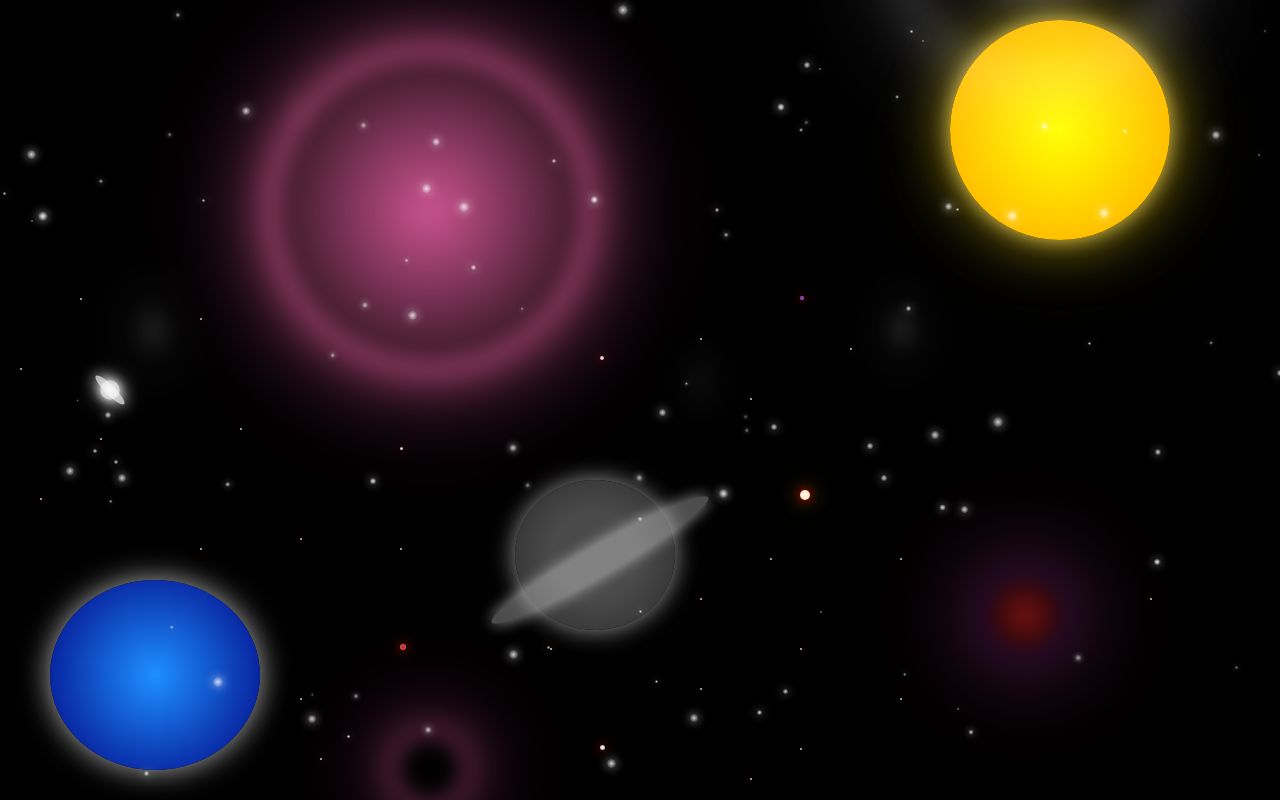
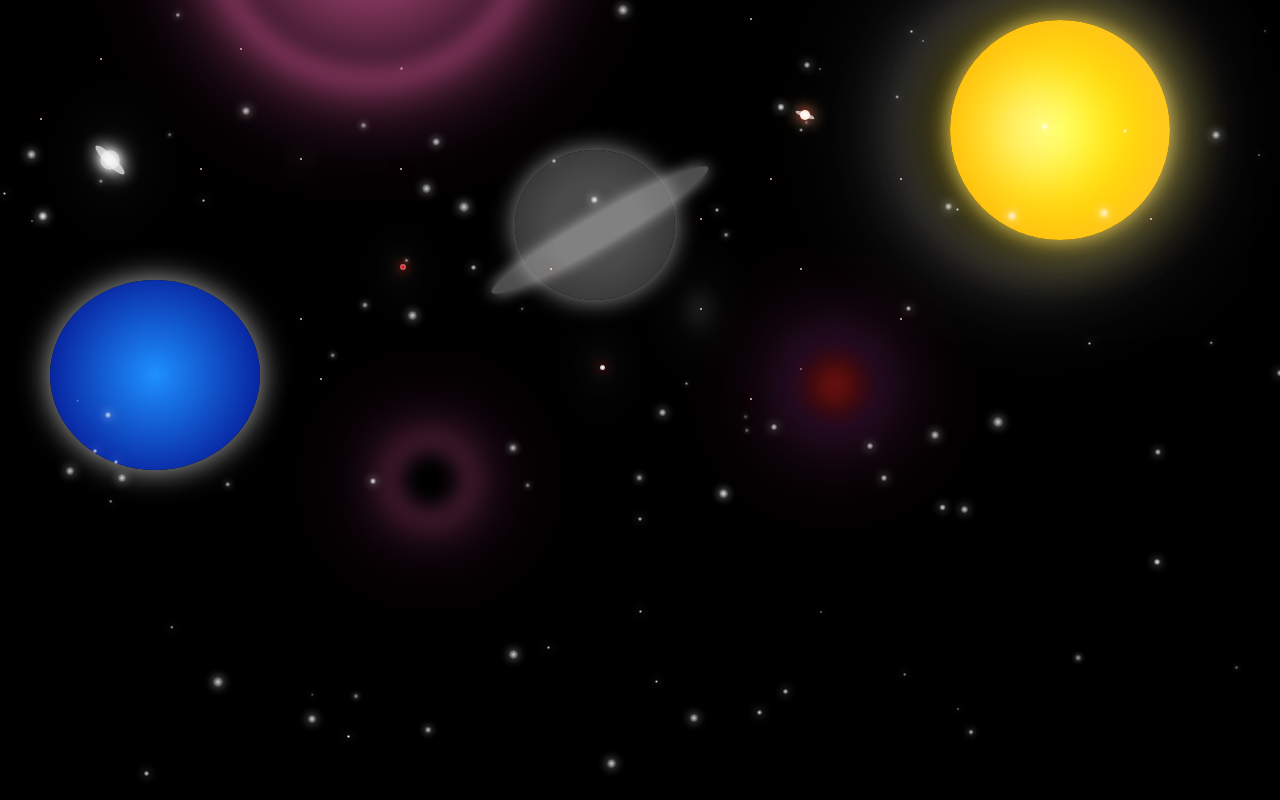
Before and after one commit to NikosProtonotarios/CSS-Space-Drawing, a plain HTML site: page index.html in a window 1280 px wide. Shown: the top 800 px of the page. Drawn offline with Linux system fonts and the light colour scheme.

Commit message:
correct elements position

```diff
--- a/index.html
+++ b/index.html
@@ -7,7 +7,7 @@
     <title>Starwing</title>
 </head>
 <body>
-
+  <div class="container">
     <div class="sun"></div>
     <div class="planet-earth"></div>
     <div class="planet-chronos">
@@ -65,7 +65,7 @@
     <div class="lens-flare6"></div>
     <div class="rings3"></div>
     <div class="particles"></div>
-
+  </div>
     <script src="script.js"></script>
 </body>
 </html>
--- a/style.css
+++ b/style.css
@@ -5,6 +5,10 @@ body {
     background-color: black;
     height: 100vh;
     width: 100wh;
+}
+
+.container {
+    position: relative;
 }
 
 .sun {
@@ -34,12 +38,12 @@ body {
     border-radius: 50%;
     box-shadow: 0 0 25px rgba(255, 255, 255, 0.6);
     left: 515px;
-    top: -40px;
+    top: 10px;
 }
 
 .rings {
     position: relative;
-    bottom: 110px;
+    bottom: 60px;
     left: 600px;
     width: 250px;
     height: 30px;
@@ -57,7 +61,7 @@ body {
     position: absolute;
     box-shadow: 0 0 30px rgba(255, 255, 255, 0.7);
     left: 50px;
-    bottom: 30px;
+    top: 280px;
 }
 
 .star {
@@ -71,7 +75,7 @@ body {
         0 0 30px rgba(255, 255, 255, 0.4);
     position: absolute;
     left: 100px;
-    bottom: 400px;
+    bottom: 250px;
 }
 
 .star2 {
@@ -235,8 +239,8 @@ body {
         0 0 100px rgba(255, 105, 180, 0.6),
         0 0 150px rgba(255, 105, 180, 0.4);
     filter: blur(10px);
-    left: 280px;
-    bottom: 440px;
+    left: 220px;
+    bottom: 350px;
 }
 
 .black-hole2 {
@@ -250,8 +254,8 @@ body {
         0 0 100px rgba(255, 105, 180, 0.6),
         0 0 150px rgba(255, 105, 180, 0.4);
     filter: blur(10px);
-    left: 990px;
-    bottom: 150px;
+    left: 800px;
+    bottom: 0px;
 }
 
 .star12 {
@@ -341,7 +345,7 @@ body {
         0 0 150px rgba(255, 105, 180, 0.4);
     filter: blur(10px);
     left: 400px;
-    bottom: 1px;
+    bottom: -90px;
 }
 
 .star17 {
@@ -597,7 +601,7 @@ body {
         0 0 200px rgba(255, 255, 255, 0.1);
     opacity: 0.8;
     left: 940px;
-    bottom: 380px;
+    bottom: 190px;
     transform: rotate(15deg);
     animation: pulse 4s infinite;
 }
@@ -634,8 +638,8 @@ body {
     transform: rotate(15deg);
     animation: pulse 2s infinite;
     transform: rotate(20deg);
-    left: 150px;
-    bottom: 430px;
+    left: 110px;
+    bottom: 220px;
 }
 
 @keyframes pulse {
@@ -670,8 +674,8 @@ body {
     transform: rotate(15deg);
     animation: pulse 3s infinite;
     transform: rotate(20deg);
-    left: 900px;
-    bottom: 430px;
+    left: 697px;
+    bottom: 70px;
 }
 
 @keyframes pulse {
@@ -706,8 +710,8 @@ body {
     transform: rotate(15deg);
     animation: pulse 2s infinite;
     transform: rotate(20deg);
-    left: 700px;
-    bottom: 380px;
+    left: 600px;
+    bottom: 15px;
 }
 
 @keyframes pulse {
@@ -742,8 +746,8 @@ body {
     transform: rotate(15deg);
     animation: pulse 3s infinite;
     transform: rotate(20deg);
-    left: 700px;
-    bottom: 810px;
+    left: 400px;
+    bottom: 110px;
 }
 
 @keyframes pulse {
@@ -779,12 +783,12 @@ body {
     animation: pulse 3s infinite;
     transform: rotate(20deg);
     left: 300px;
-    bottom: 670px;
+    bottom: 240px;
 }
 
 .rings2 {
     position: absolute;
-    bottom: 400px;
+    bottom: 250px;
     left: 110px;
     width: 40px;
     height: 10px;
@@ -796,8 +800,8 @@ body {
 
 .rings3 {
     position: absolute;
-    bottom: 870px;
-    left: 800px;
+    bottom: 300px;
+    left: 805px;
     width: 20px;
     height: 5px;
     background: rgba(250, 250, 250, 0.7);
```
